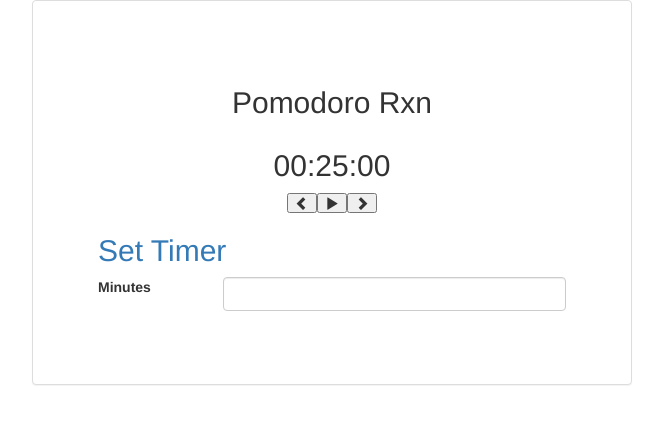
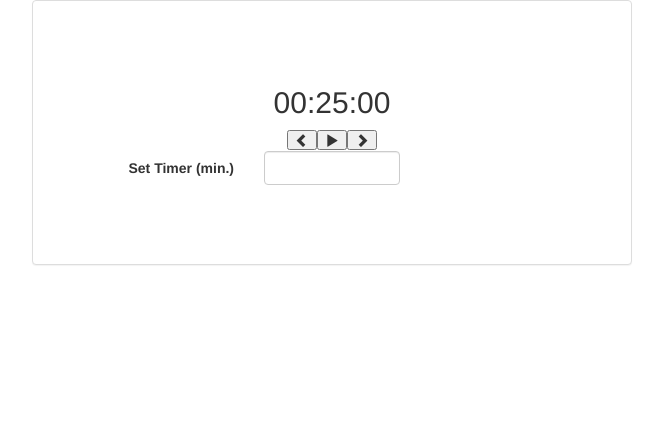
Before and after one commit to n-kimberly/ChainRXN, a React (Create React App) app: page / in a window 1280 px wide. Shown: the top 424 px of the page, without its empty margins (308-971 px from the left). Built offline with nearby package versions, Linux system fonts and the light colour scheme.

Commit message:
Clean up timer features *hide TimerHeader *remove phony nextTimer method *make set timer smaller

```diff
--- a/src/Timer/TimerControls/components/TimerControls.jsx
+++ b/src/Timer/TimerControls/components/TimerControls.jsx
@@ -4,13 +4,6 @@ import moment from 'moment';
 class TimerControls extends Component {
     constructor() {
         super();
-        this.nextTimer = this.nextTimer.bind(this);
-    }
-
-    nextTimer() {
-        const nextTime = moment.duration(5, 'minutes');
-        console.log(nextTime);
-        this.props.setTime(nextTime);
     }
 
     render()
@@ -24,8 +17,7 @@ class TimerControls extends Component {
                         this.props.timerStates.RESETTED)
                         &&
                         (<button
-                            className = "glyphicon glyphicon-chevron-left"
-                            onClick = { this.props.resetTimer } />)
+                            className = "glyphicon glyphicon-chevron-left" />)
                     }
                     {
                         (this.props.timerState === this.props.timerStates.PLAYING)
@@ -56,7 +48,7 @@ class TimerControls extends Component {
                         this.props.timerStates.RESETTED)
                         &&
                         (<button
-                            className = "glyphicon glyphicon-chevron-right" onClick = { this.nextTimer } />)
+                            className = "glyphicon glyphicon-chevron-right" />)
                     }
                 </div>
             </div>
--- a/src/Timer/TimerHeader/components/TimerHeader.jsx
+++ b/src/Timer/TimerHeader/components/TimerHeader.jsx
@@ -2,7 +2,7 @@ import React from 'react';
 const TimerHeader = () => (
     <div className = "row" >
         <h2 className = "text-center">
-            Pomodoro Rxn
+            [Current Task Name]
         </h2>
     </div>
 );
--- a/src/Timer/TimerSet/components/TimerSet.jsx
+++ b/src/Timer/TimerSet/components/TimerSet.jsx
@@ -33,7 +33,7 @@ class TimerSet extends Component {
     {
         return (
             <div className = "row" >
-                <h2 className = "text-primary"> Set Timer</h2>
+                {/* <h4 className = "text-primary"> Set Timer</h4> */}
                 {/* <div className = "row control-row" >
                     <div className = "form-group">
                         <div className = "col-sm-3">
@@ -51,10 +51,10 @@ class TimerSet extends Component {
                 </div> */}
                 <div className = "row control-row" >
                     <div className = "form-group">
-                        <div className = "col-sm-3">
-                        <label htmlFor = "minutes"> Minutes </label>
-                        </div>
-                        <div className = "col-sm-9">
+                        <h5 className = "col-sm-4" align = "right">
+                            <label htmlFor = "minutes"> Set Timer (min.) </label>
+                        </h5>
+                        <div className = "col-sm-4">
                         <input
                             id = "minutes"
                             className = "form-control"
--- a/src/Timer/components/Timer.jsx
+++ b/src/Timer/components/Timer.jsx
@@ -90,7 +90,7 @@ class Timer extends Component {
     {
         return (
             <div className = "container-fluid">
-                <TimerHeader />
+                {/* <TimerHeader /> */}
                 <TimerDisplay
                     currentTime = { this.state.currentTime } />
                 <TimerControls
```
